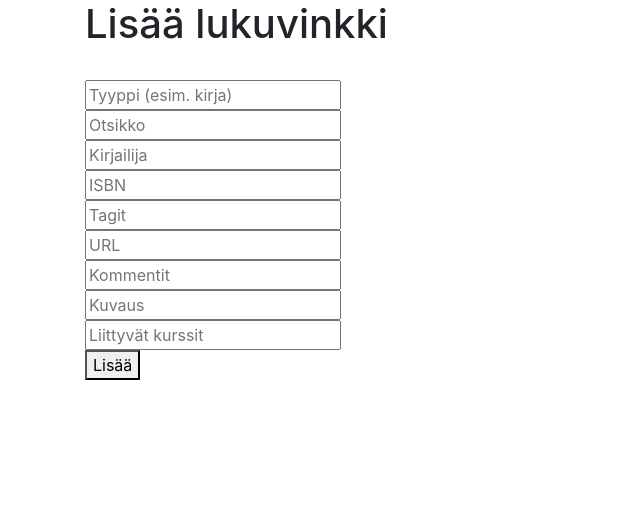
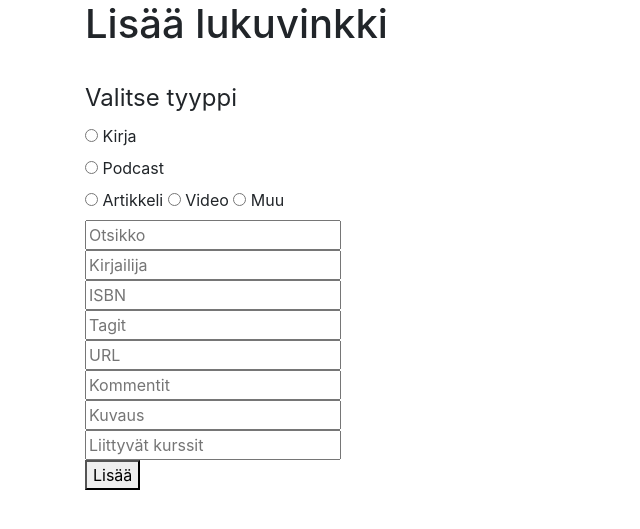
Before and after one commit to taapp/ohtu-lukuvinkkikirjasto, a Flask app: page /add_subject in a window 1280 px wide. Shown: the top 529 px of the page, without its empty margins (0-640 px from the left). Run offline with Flask 2, Linux system fonts and the light colour scheme; some libraries are stand-ins or nearby versions.

Commit message:
lisää kirja -ominaisuuteen vaihdettu tyyppi monivalinnaksi

```diff
--- a/src/app.py
+++ b/src/app.py
@@ -49,7 +49,8 @@ def handle_register():
     password = request.form.get("password")
     password_confirmation = request.form.get("password_confirmation")
 
-@app.route("/add_subject", methods=["POST"])
+
+@app.route("/add_subject", methods=["GET", "POST"])
 def add_subject():
     tyyppi = request.form.get("tyyppi")
     otsikko = request.form.get("otsikko")
--- a/src/templates/add_subject.html
+++ b/src/templates/add_subject.html
@@ -9,7 +9,23 @@
       <h1>Lisää lukuvinkki</h1>
       <br>
       <form action="" method="post">
-        <input type="text" placeholder="Tyyppi (esim. kirja)" name="tyyppi" id="tyyppi"><br>
+        <fieldset>
+          <legend>Valitse tyyppi</legend>
+            <input type="radio" id="kirja" name="tyyppi" value="kirja">
+            <label for="kirja">Kirja</label><br/>
+
+            <input type="radio" id="podcast" name="tyyppi" value="podcast">
+            <label for="podcast">Podcast</label><br/>
+
+            <input type="radio" id="artikkeli" name="tyyppi" value="artikkeli">
+            <label for="artikkeli">Artikkeli</label>
+
+            <input type="radio" id="video" name="tyyppi" value="video">
+            <label for="video">Video</label>
+
+            <input type="radio" id="muu" name="tyyppi" value="muu">
+            <label for="muu">Muu</label>
+        </fieldset>
          <input type="text" placeholder="Otsikko" name="otsikko" id="otsikko"><br>
          <input type="text" placeholder="Kirjailija" name="kirjailija" id="kirjailija"><br>
          <input type="text" placeholder="ISBN" name="isbn" id="isbn"><br>
```
